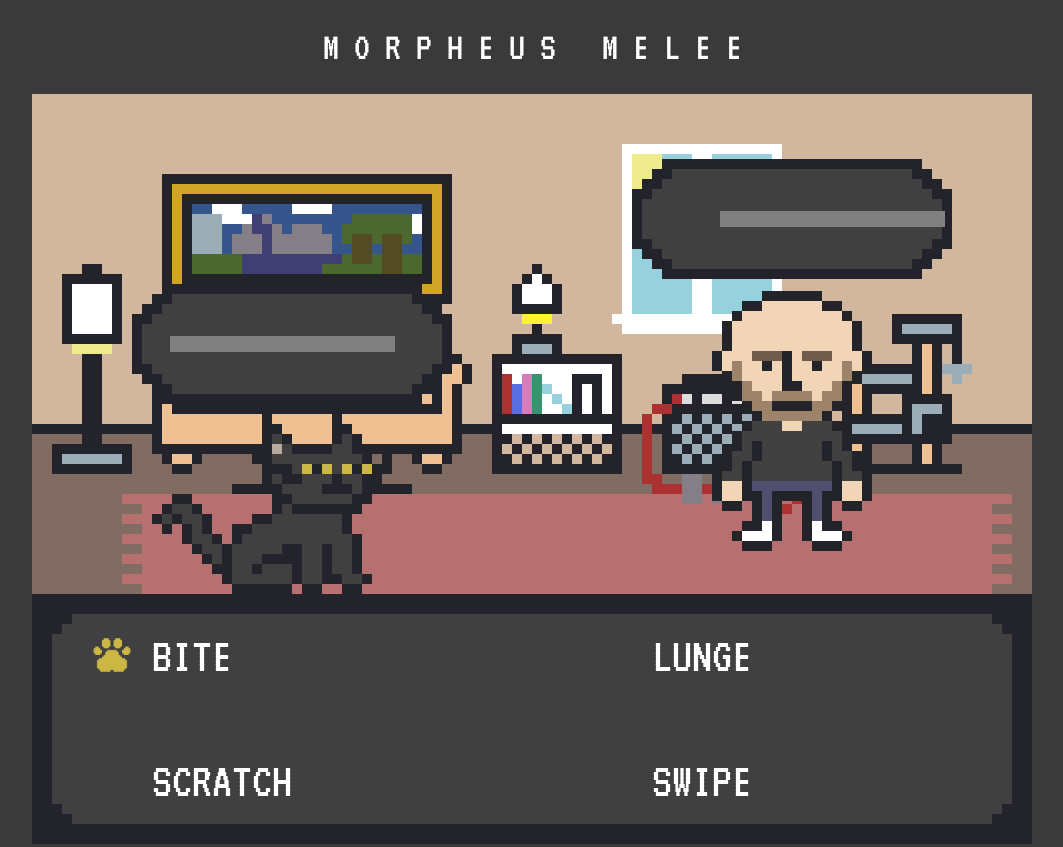
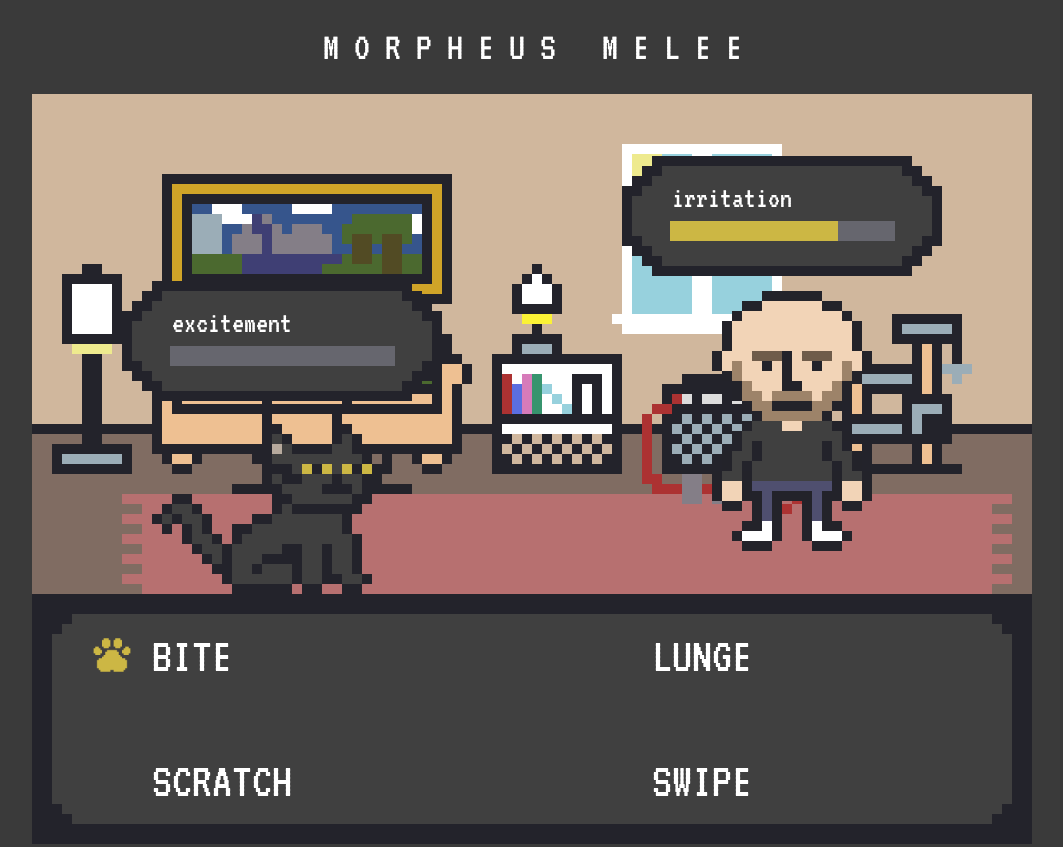
Before and after one commit to cooperwhitley/morpheusmelee, a plain HTML site: page index.html in a window 1280 px wide. Shown: the whole page, without its empty margins (108-1171 px from the left). Drawn offline with Linux system fonts and the light colour scheme.

Commit message:
infobox layout complete

```diff
--- a/css/style.css
+++ b/css/style.css
@@ -76,25 +76,44 @@ body {
 #pawprint{
     height: 40px;
 }
+
+/* info boxes */
 .infobox {
-    /* animation: upAndDown 3s linear infinite; */
+    animation: upAndDown 1.75s linear infinite;
     align-self: center;
+    justify-self: center;
 }
 .player-infobox {
     grid-area: 2 / 2 / 4 / 5;
     z-index: 3;
 }
 .enemy-infobox {
-    grid-area: 1 / 7 / 3 / 11;
+    grid-area: 1 / 7 / 3 / 10;
     z-index: 3;
 }
 .healthbar {
     border: none;
+    height: 20px;
     width: 225px;
     z-index: 4;
     align-self: center;
     justify-self: center;
+    margin-top: 30px;
 }
+.healthbar::-webkit-progress-bar {
+    background-color: #66666e;
+}
+.healthbar::-webkit-progress-value {
+    background-color: #ccb744;
+}
+.infotext {
+    align-self: center;
+    justify-self: flex-start;
+    margin-left: 40px;
+    margin-top: -35px;
+    font-size: 30px;
+}
+/* animate infoboxes to bounce */
 @keyframes upAndDown {
     0%, 100% {
         margin-bottom: 0;
--- a/index.html
+++ b/index.html
@@ -23,11 +23,11 @@
         <div id="option-3" class="menu-items"></div>
         <div id="text" class="menu-items"></div>
         <img id="player-infobox-sprite" class="player-infobox infobox" src="./assets/sprites/infobox.png">
-        <p id="player-infotext" class="player-infobox infobox"></p>
-        <progress id="player-healthbar" class="player-infobox healthbar infobox"></progress>
+        <p id="player-infotext" class="player-infobox infobox infotext">excitement</p>
+        <progress id="player-healthbar" class="player-infobox healthbar infobox" max="100"></progress>
         <img id="enemy-infobox-sprite" class="enemy-infobox infobox" src="./assets/sprites/infobox.png">
-        <p id="enemy-infotext" class="enemy-infobox infobox"></p>
-        <progress id="enemy-healthbar" class="enemy-infobox healthbar infobox"></progress>
+        <p id="enemy-infotext" class="enemy-infobox infobox infotext">irritation</p>
+        <progress id="enemy-healthbar" class="enemy-infobox healthbar infobox" value="75" max="100"></progress>
         <div id="selecticon"><img id="pawprint"src="./assets/sprites/pawicon.png"></div>
     </section>
 
```
